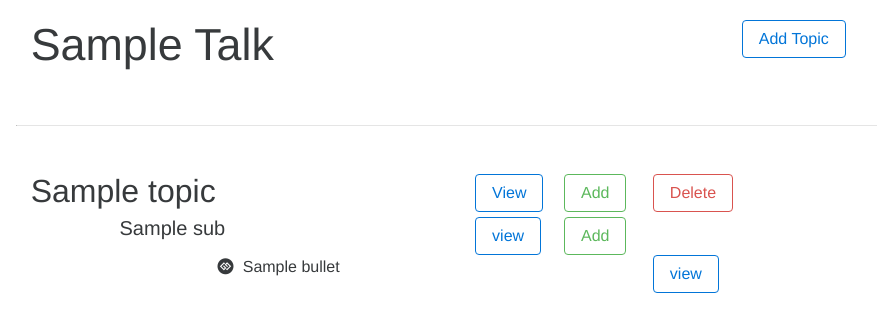
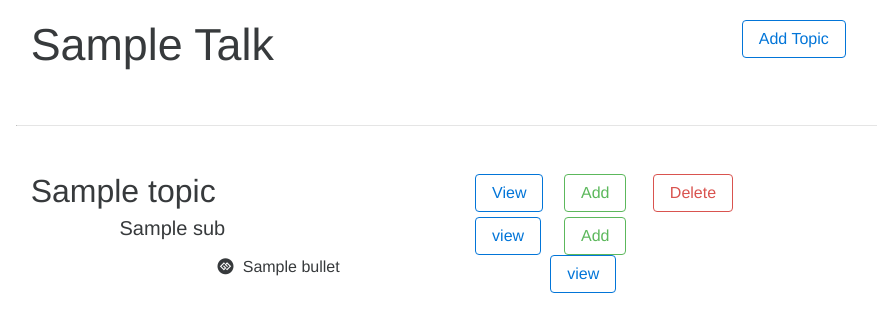
Before and after one commit to jstacoder/flask-talks, a Flask app: template templates/talks.html in a window 1280 px wide. Shown: the part 54-386 px from the top of the page, without its empty margins (91-968 px from the left). Run offline with Flask 2, Linux system fonts and the light colour scheme; the template is opened without the code that fills it: most values are stand-ins (such as "Sample title", 1, 10 or a date in 2020); data that the repository does not hold is empty; some libraries are stand-ins or nearby versions.

Commit message:
fixing buttons

```diff
--- a/templates/talks.html
+++ b/templates/talks.html
@@ -79,10 +79,10 @@
                                                     {#{% if content['order'] == n %}#}
                                                         <li><i class="fa-li fa fa-gg-circle"></i>
                                                             <div class=row>
-                                                                <div class=col-md-11>
+                                                                <div class="col-md-11">
                                                                     {{ content['bullet'] }}
                                                                 </div>
-                                                                <div class="col-md-push-1 col-md-1">
+                                                                <div class="col-md-pull-2 col-md-1">
                                                                     <a
                                                                        href="{{ url_for('.view_content',content_id=content['_id']['$oid']) }}"
                                                                        class="btn btn-xs btn-primary-outline"
```
